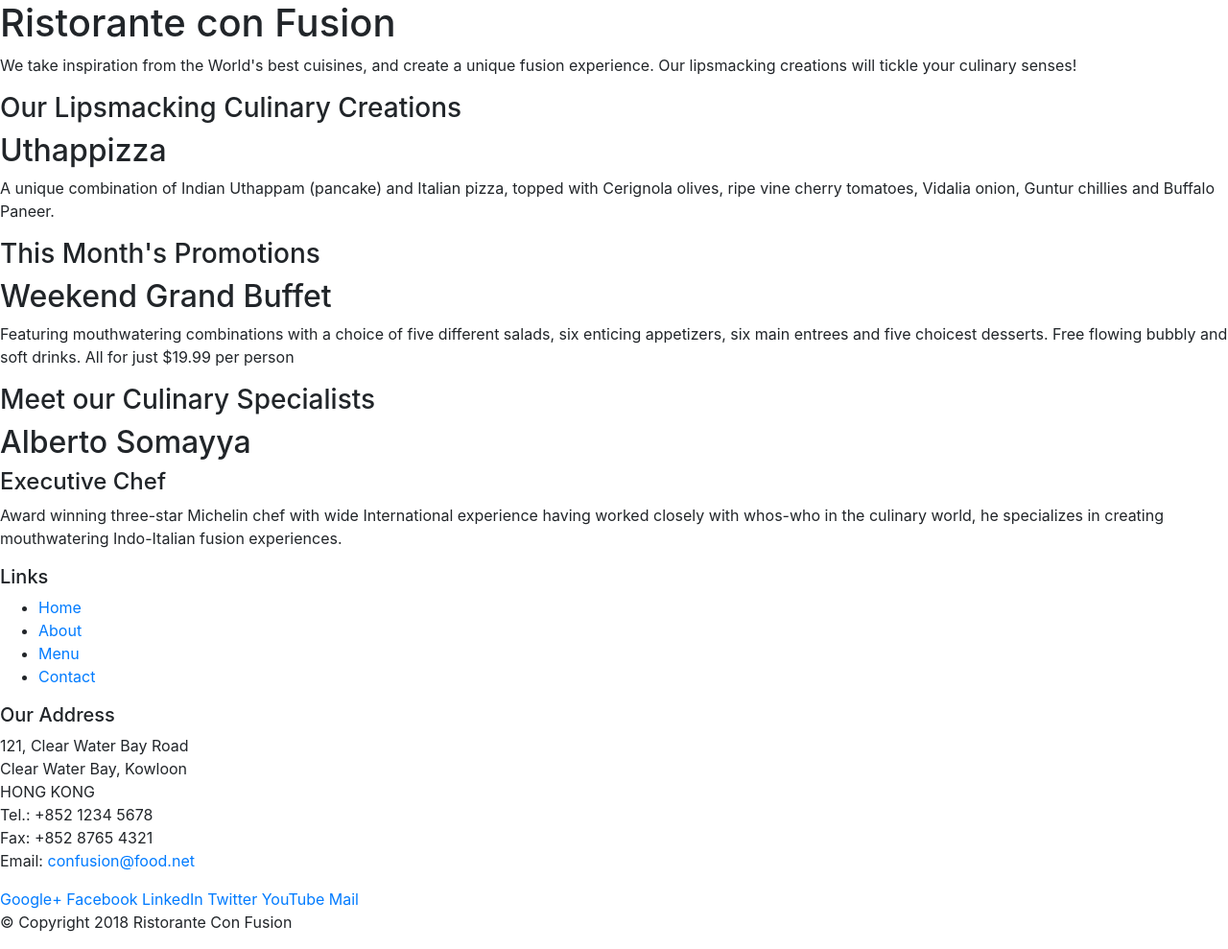
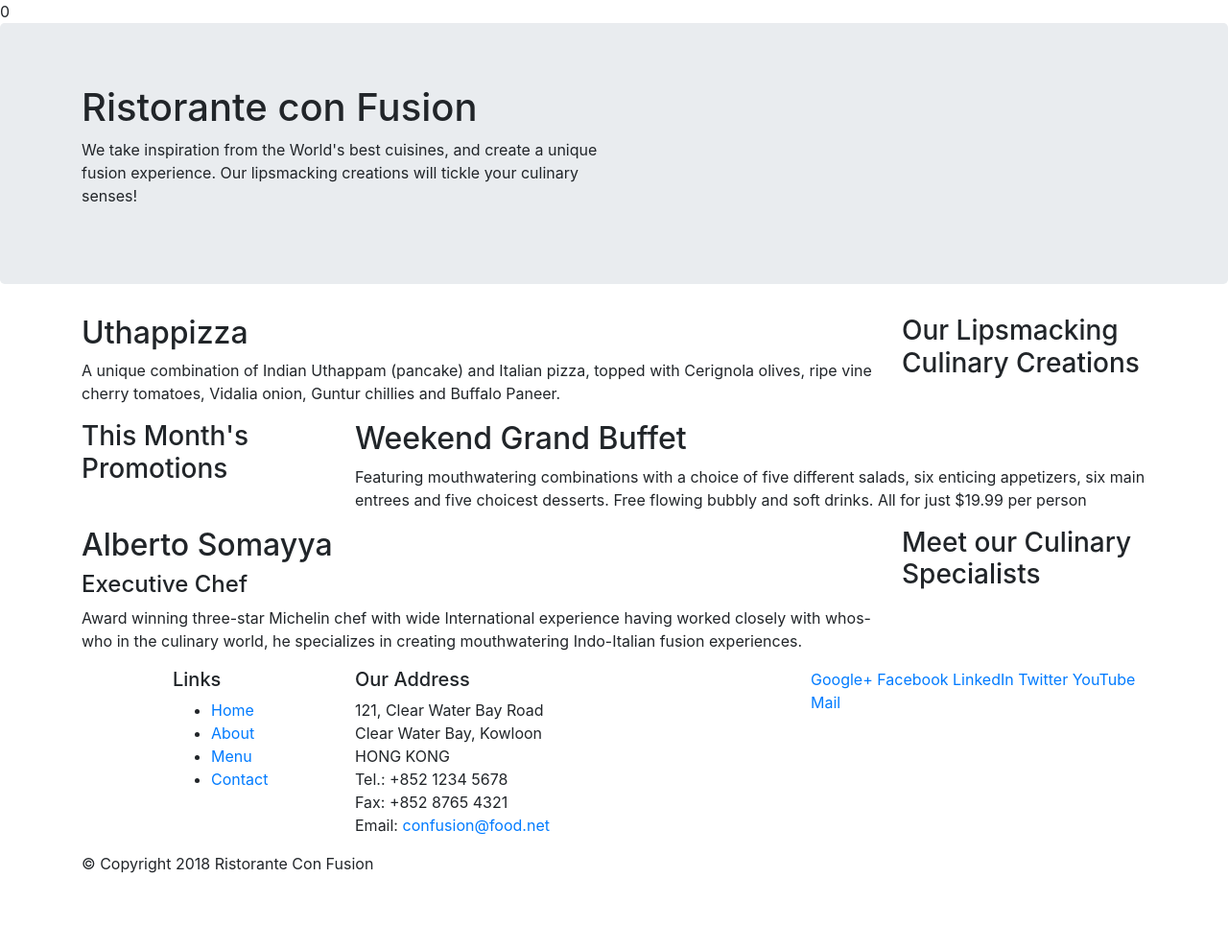
Before and after one commit to shamy06/Restaurant-website-Bootstrap, a website: page index.html in a window 1280 px wide. Shown: the whole page at 96% size. After the commit the page ends 928 px from the top, so only its background shows below. Drawn offline with nearby package versions, Linux system fonts and the light colour scheme.

Commit message:
Bootstrap gird

```diff
--- a/index.html
+++ b/index.html
@@ -1,4 +1,4 @@
-<!DOCTYPE html>
+0<!DOCTYPE html>
 <html lang="en">
 
 <head>
@@ -14,46 +14,46 @@
 
 <body>
 
-    <header>
-        <div>
-            <div>
-                <div>
+    <header class="jumbotron">
+        <div class="container">
+            <div class="row">
+                <div class="col-12 col-sm-6">
                     <h1>Ristorante con Fusion</h1>
                     <p>We take inspiration from the World's best cuisines, and create a unique fusion experience. Our lipsmacking creations will tickle your culinary senses!</p>
                 </div>
-                <div>
+                <div class="col-12 col-sm">
                 </div>
             </div>
         </div>
     </header>
 
-    <div>
-        <div>
-            <div>
+    <div class="container">
+        <div class="row">
+            <div class="col-12 col-sm-4 order-sm-last col-md-3">
                 <h3>Our Lipsmacking Culinary Creations</h3>
             </div>
-            <div>
+            <div class="col col-sm order-sm-first col-md">
                 <h2>Uthappizza</h2>
                 <p>A unique combination of Indian Uthappam (pancake) and Italian pizza, topped with Cerignola olives, ripe vine cherry tomatoes, Vidalia onion, Guntur chillies and Buffalo Paneer.</p>
             </div>
         </div>
 
 
-        <div>
-            <div>
+        <div class="row">
+            <div class="col-12 col-sm-4 col-md-3">
                 <h3>This Month's Promotions</h3>
             </div>
-            <div>
+            <div class="col col-sm col-md">
                 <h2>Weekend Grand Buffet</h2>
                 <p>Featuring mouthwatering combinations with a choice of five different salads, six enticing appetizers, six main entrees and five choicest desserts. Free flowing bubbly and soft drinks. All for just $19.99 per person </p>
             </div>
         </div>
 
-        <div>
-            <div>
+        <div class="row">
+            <div class="col-12 col-sm-4 order-sm-last col-md-3">
                 <h3>Meet our Culinary Specialists</h3>
             </div>
-            <div>
+            <div class="col col-sm order-sm-first col-md">
                 <h2>Alberto Somayya</h2>
                 <h4>Executive Chef</h4>
                 <p>Award winning three-star Michelin chef with wide International experience having worked closely with whos-who in the culinary world, he specializes in creating mouthwatering Indo-Italian fusion experiences. </p>
@@ -62,9 +62,9 @@
     </div>
 
     <footer>
-        <div>
-            <div>
-                <div>
+        <div class="container">
+            <div class="row">
+                <div class="col-4 offset-1 col-sm-2">
                     <h5>Links</h5>
                     <ul>
                         <li><a href="#">Home</a></li>
@@ -73,7 +73,7 @@
                         <li><a href="#">Contact</a></li>
                     </ul>
                 </div>
-                <div>
+                <div class="col-7 col-sm-5">
                     <h5>Our Address</h5>
                     <address>
 		              121, Clear Water Bay Road<br>
@@ -84,7 +84,7 @@
 		              Email: <a href="mailto:confusion@food.net">confusion@food.net</a>
 		           </address>
                 </div>
-                <div>
+                <div class="col-12 col-sm-4">
                     <div>
                         <a href="http://google.com/+">Google+</a>
                         <a href="http://www.facebook.com/profile.php?id=">Facebook</a>
@@ -95,8 +95,8 @@
                     </div>
                 </div>
            </div>
-           <div>
-                <div>
+           <div class="row">
+                <div class="col-auto ">
                     <p>© Copyright 2018 Ristorante Con Fusion</p>
                 </div>
            </div>
```
